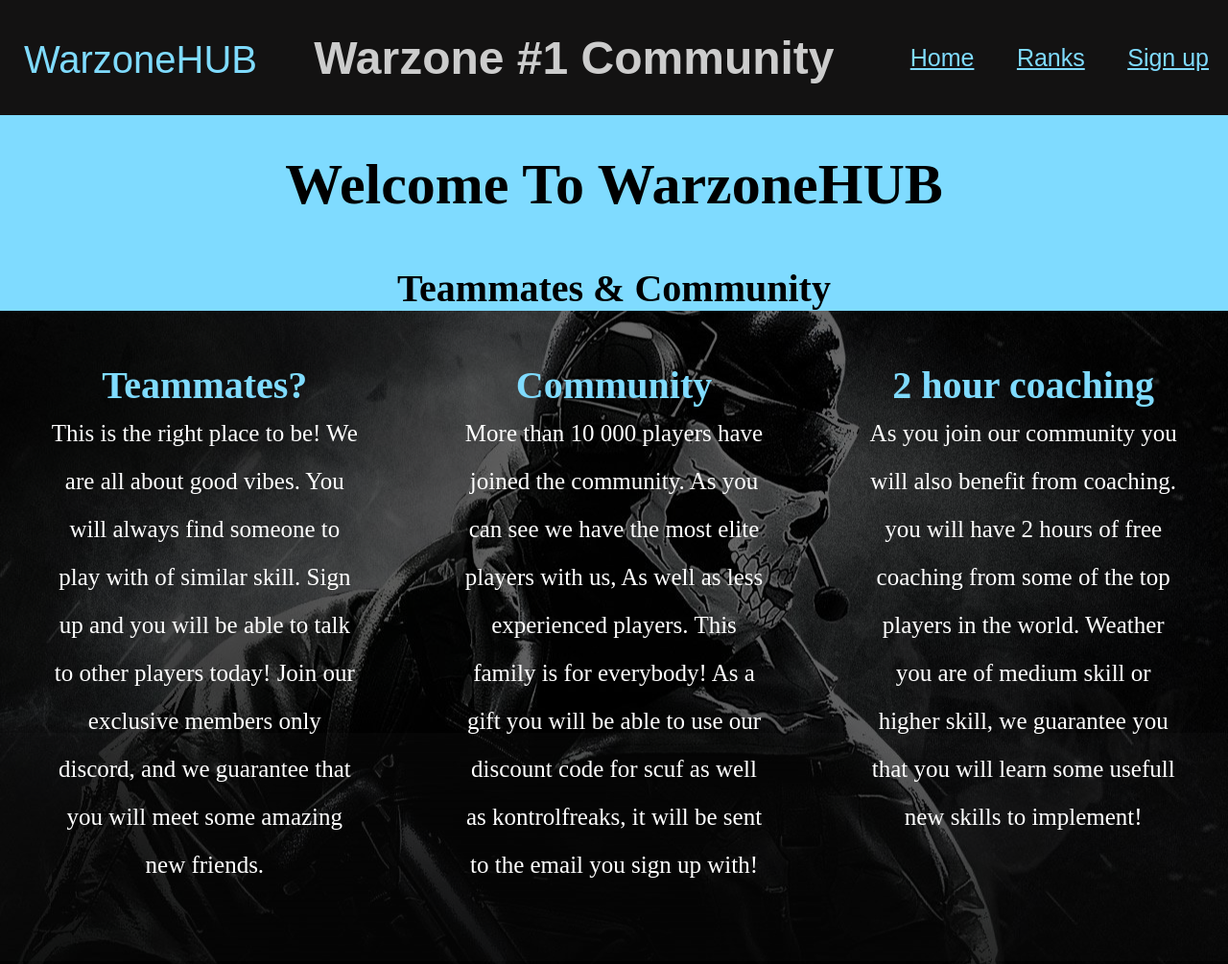
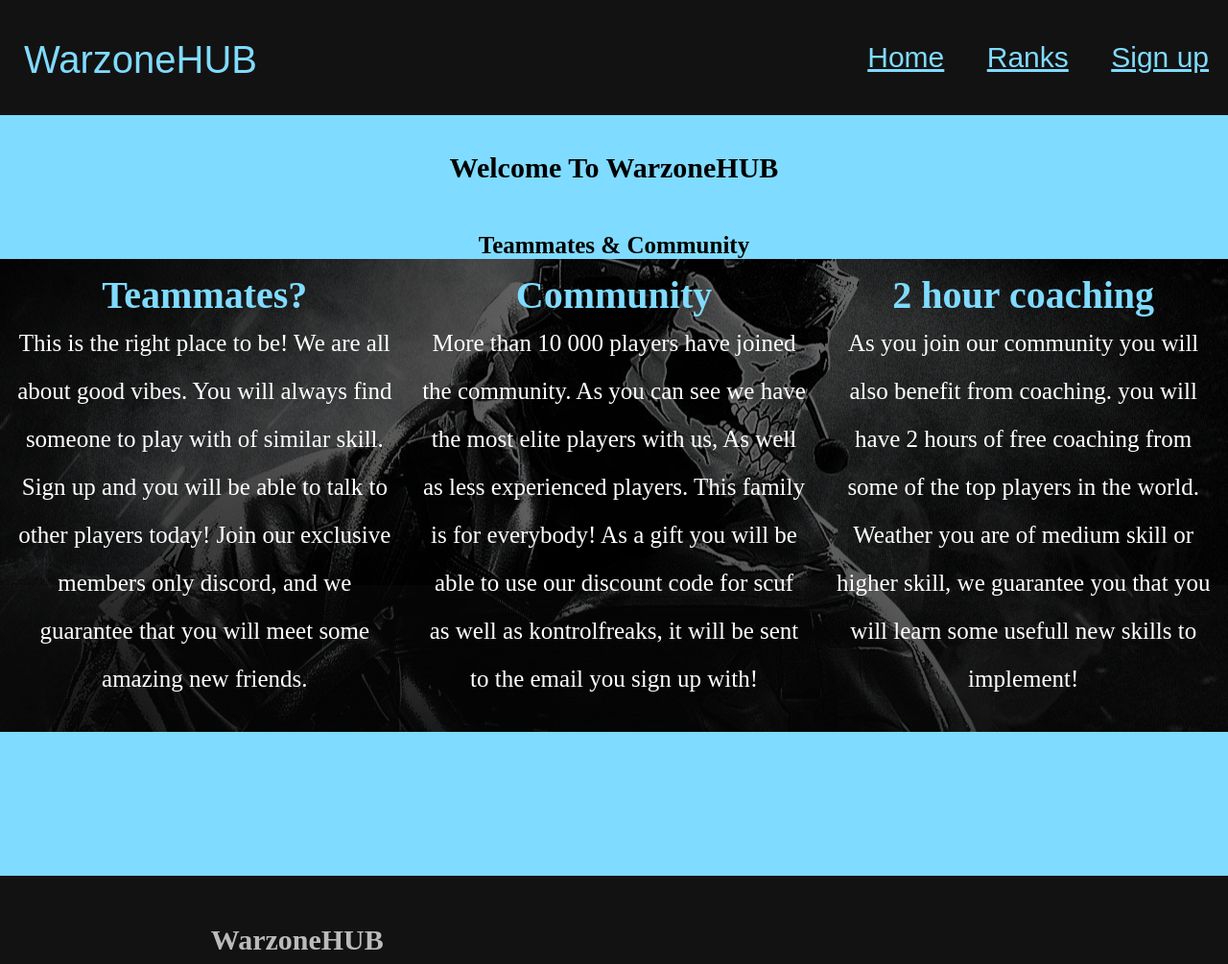
Before and after one commit to Vaugert/Warzone-HUB, a plain HTML site: page tc.html in a window 1280 px wide. Shown: the top 1005 px of the page at 96% size. Drawn offline with Linux system fonts and the light colour scheme.

Commit message:
media queries for all pages done

```diff
--- a/styles.css
+++ b/styles.css
@@ -10,6 +10,7 @@ body{
     background-color:#7FDBFF;
     margin: 0;
     min-height: 100vh;
+
 
 
 }
@@ -116,8 +117,11 @@ h1 {
 
 }
 
+/*--------------Table----*/
+
 table {
     display: flex;
+
 
 
 
@@ -125,6 +129,8 @@ table {
     font-size: 20px;
     z-index: 1;
     position: relative;
+    margin: 0 auto;
+
 
 
 
@@ -146,14 +152,19 @@ th,  {
 }
 
 table, th , td, caption {
-    border: 1px solid white;
+
+    margin-top: 20px;
+    margin-bottom: 20px;
+    border: 1px solid rgb(129, 129, 129);
     border-collapse: collapse;
+
 
 }
 
 th , td {
     padding: 13px;
-    background-color: black;
+    background-color: rgba(41, 41, 41, 0);
+
 
 }
 
@@ -190,11 +201,16 @@ th , td {
 
 }
 
-.mid-container .mid-content {
+.mid-paragraph {
+
+}
+
+.mid-content {
+
 
     margin: 3px;
     margin-bottom: 40px;
-    width: 430px;
+    width: 300px;
     line-height: 50px ;
     font-size: 25px;
     position: relative;
@@ -215,9 +231,7 @@ th , td {
 
 }
 
-.mid-content{
 
-}
 
 .community {
     color:#7FDBFF ;
@@ -323,6 +337,7 @@ footer {
     padding: 20px;
     position: sticky;
     top: 100%;
+    margin-top: 150px;
 
 }
 
@@ -383,3 +398,274 @@ ul {
 
 
 }
+
+
+/*media queries*/
+
+
+@media  screen and (min-width: 1px) {
+
+
+
+    header h1 {
+
+        display: none;
+    }
+
+    .logo {
+        font-size: 15px;
+
+
+
+    }
+    .nav-links li {
+        font-size: 10px;
+        padding: 1px;
+
+
+    }
+
+
+
+    .mid-content {
+        padding: 3px;
+        font-size: 15px;
+        height: 1200px;
+        max-width: 100%;
+
+
+    }
+
+
+    .mid-section {
+
+    }
+
+    .community {
+        font-size: 20px;
+    }
+
+    .mid-section h1 {
+        font-size: 18px;
+    }
+
+    .mid-h2 {
+        font-size: 15px;
+    }
+
+    #contact-email {
+        font-size: 18px;
+    }
+
+    .Rebirth {
+        font-size: 28px;
+    }
+
+
+
+
+}
+
+
+
+/* Extra small devices (phones, 600px and down) */
+
+
+@media screen and (min-width: 450px) {
+    header h1 {
+
+        display: none;
+    }
+
+    .logo {
+        font-size: 20px;
+    }
+    .nav-links li {
+        font-size: 17px;
+        padding: 3px;
+
+
+    }
+
+    .mid-content {
+        padding: 3px;
+        font-size: 15px;
+        height: 820px;
+        max-width: 100%;
+
+    }
+
+    .community {
+        font-size: 20px;
+    }
+
+    .mid-section h1 {
+        font-size: 30px;
+    }
+
+    .mid-h2 {
+        font-size: 25px;
+    }
+
+
+
+}
+
+
+
+
+/* Small devices (portrait tablets and large phones, 600px and up) */
+
+
+@media screen and (min-width: 600px) {
+    header h1 {
+
+        display: none;
+    }
+
+    .logo {
+        font-size: 30px;
+    }
+    .nav-links li {
+        font-size: 25px;
+
+    }
+
+    .nav-links li {
+        padding: 5px 20px;
+    }
+
+    .mid-content {
+        padding: 3px;
+        font-size: 20px;
+        height: 800px;
+        max-width: 100%;
+
+    }
+
+    .community {
+        font-size: 30px;
+    }
+
+    .Rebirth {
+        font-size: 45px;
+    }
+
+
+
+
+
+
+
+
+
+
+
+}
+/* Medium devices (landscape tablets, 768px and up) */
+
+
+@media screen and (min-width: 768px) {
+    header h1 {
+        display: none;
+    }
+
+    .logo {
+        font-size: 40px;
+    }
+    .nav-links li {
+        font-size: 30px;
+    }
+
+    .nav-links li {
+        padding: 5px 20px;
+    }
+
+
+
+    .mid-content {
+        padding: 10px;
+        font-size: 20px;
+        height: 800px;
+
+
+    }
+
+    .community {
+        font-size: 40px;
+    }
+
+
+
+
+
+}
+
+
+
+/* Large devices (laptops/desktops, 992px and down) */
+
+
+@media  (min-width: 900px)  {
+    header h1 {
+        font-size:1.5rem ;
+    }
+
+    .logo {
+        font-size: 40px;
+    }
+    .nav-links li {
+        font-size: 30px;
+    }
+
+    .footer-column {
+        width: 100%;
+    }
+    .mid-content {
+        width: 100%;
+    }
+    .nav-links li {
+        padding: 5px 20px;
+    }
+
+    .community {
+        font-size: 40px;
+    }
+
+
+
+}
+
+
+
+
+/* Extra large devices (large laptops and desktops, 1200px and down) */
+
+@media  (min-width: 1200px)  {
+    header h1 {
+        font-size:3rem ;
+    }
+
+    .logo {
+        font-size: 40px;
+    }
+    .nav-links li {
+        font-size: 30px;
+    }
+
+    .nav-links li {
+        padding: 5px 20px;
+    }
+
+    .mid-paragraph {
+        font-size: 25px;
+    }
+
+    .mid-content{
+        height: 450px;
+
+    }
+
+
+
+}
--- a/tc.html
+++ b/tc.html
@@ -65,7 +65,7 @@
 
             </p>
         </div>
-        <div class="mid-content">
+        <div class="mid-content phone-hide">
             <h2 class="community">2 hour coaching</h2>
             <p class="mid-paragraph">
            As you join our community you will also benefit from
```
